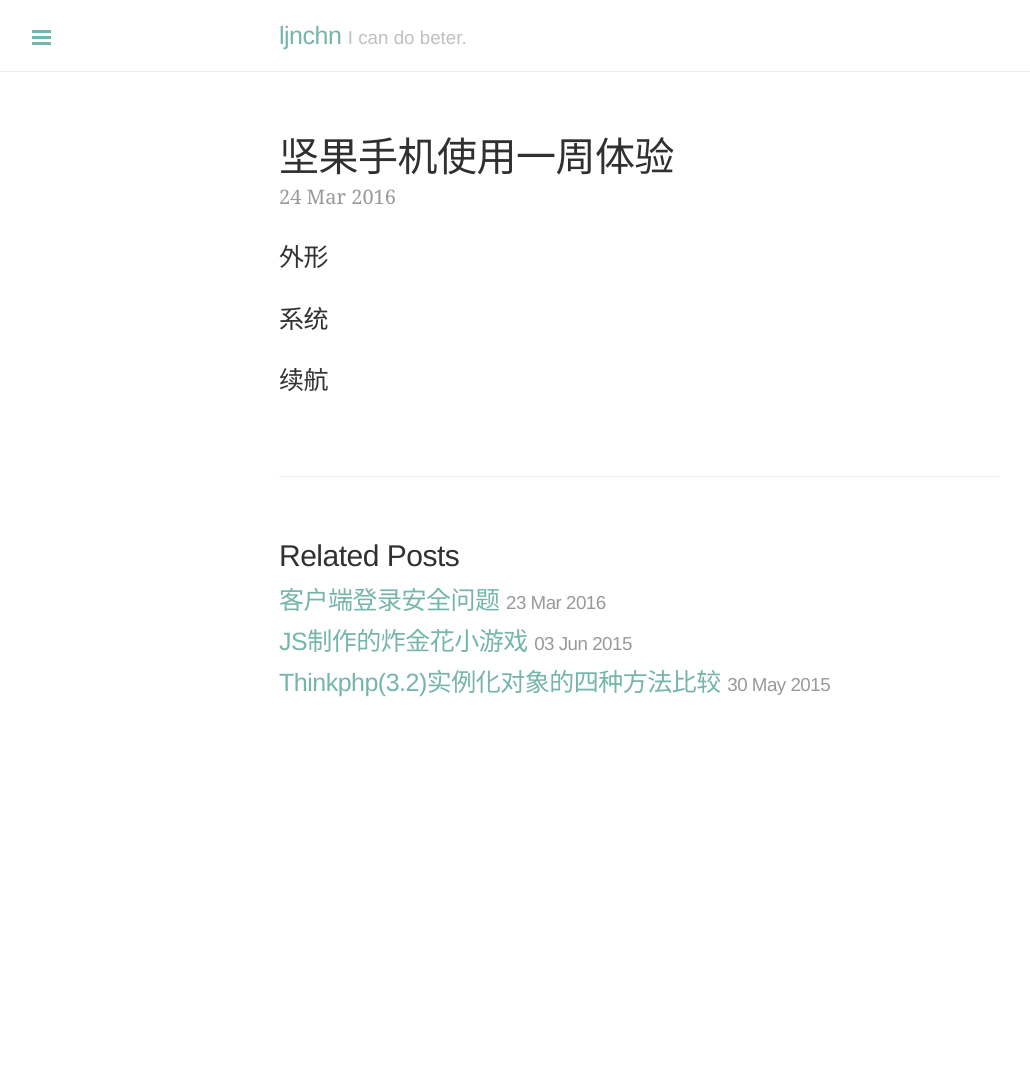
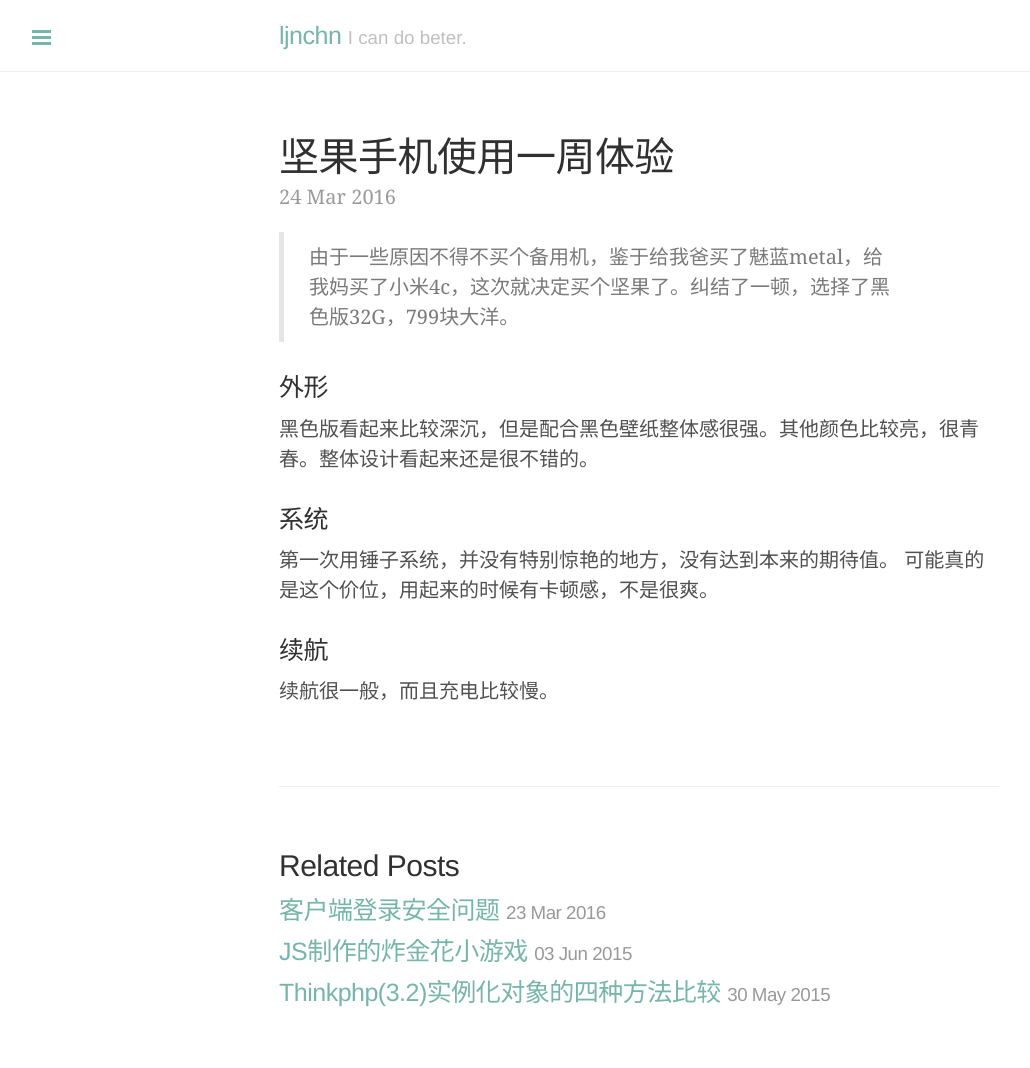
Before and after one commit to ljnchn/ljnchn.github.io, a Jekyll site: the page built from _posts/2016-03-24-坚果手机一周体验.md, in a window 1280 px wide. Shown: the whole page, without its empty margins (1-1031 px from the left). Built offline with Jekyll 4.4.1, drawn with Linux system fonts in a browser that asks for light colours; some web fonts are replaced; before the commit the page ends 900 px from its top, so only the background shows below that.

Commit message:
post changed

```diff
--- a/_posts/2016-03-24-坚果手机一周体验.md
+++ b/_posts/2016-03-24-坚果手机一周体验.md
@@ -3,7 +3,14 @@
 title: 坚果手机使用一周体验
 tag: 坚果手机
 ---
+>由于一些原因不得不买个备用机，鉴于给我爸买了魅蓝metal，给我妈买了小米4c，这次就决定买个坚果了。纠结了一顿，选择了黑色版32G，799块大洋。
 
 ### 外形
+黑色版看起来比较深沉，但是配合黑色壁纸整体感很强。其他颜色比较亮，很青春。整体设计看起来还是很不错的。
+
 ### 系统
+第一次用锤子系统，并没有特别惊艳的地方，没有达到本来的期待值。
+可能真的是这个价位，用起来的时候有卡顿感，不是很爽。
+
 ### 续航
+续航很一般，而且充电比较慢。
```
